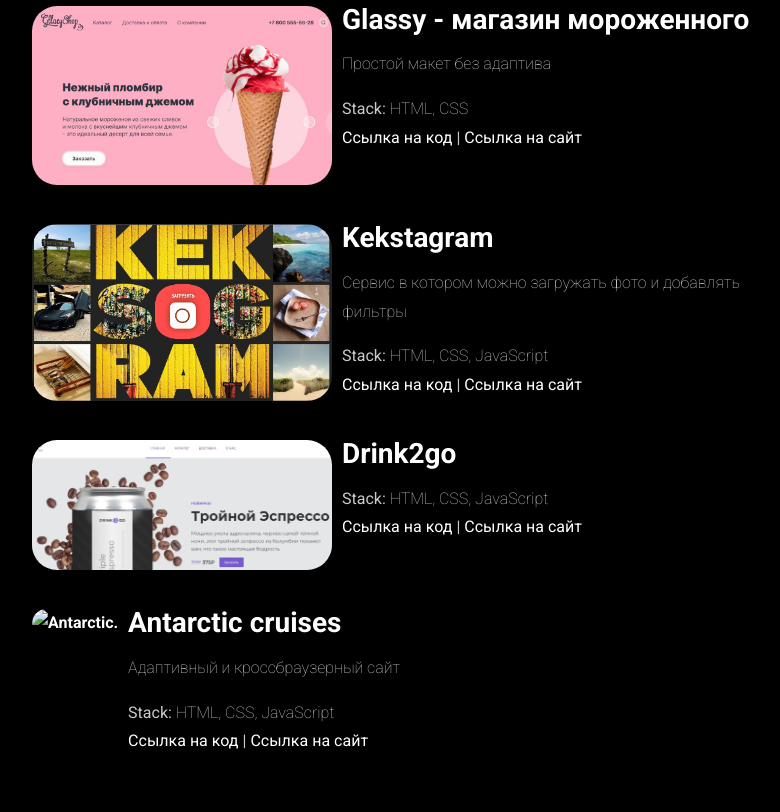
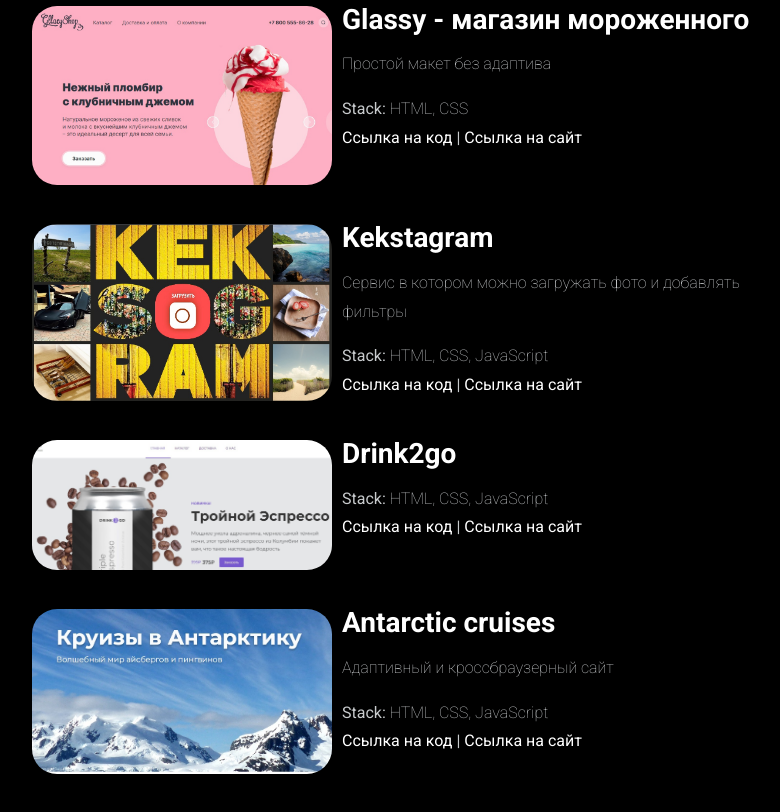
Before and after one commit to camperfail86/portfolio-frontend, a plain HTML site: page index.html in a window 1280 px wide. Shown: the part 974-1786 px from the top of the page, without its empty margins (228-1008 px from the left). Before the commit the page ends 1762 px from the top, so only its background shows below. Drawn offline with Linux system fonts and the light colour scheme; the site is published under a folder, as on GitHub Pages, so addresses that start at the root find nothing.

Commit message:
Изменение путей

```diff
--- a/index.html
+++ b/index.html
@@ -160,8 +160,8 @@
 
         <!-- CRUISES -->
         <div class="content__main-item project">
-          <a data-fslightbox href="/assets/img/cruises.jpg">
-            <img src="/assets/img/cruises.jpg" alt="Antarctic.">
+          <a data-fslightbox href="./assets/img/cruises.jpg">
+            <img src="./assets/img/cruises.jpg" alt="Antarctic.">
           </a>
           <div>
             <div class="main-item__title">
```
